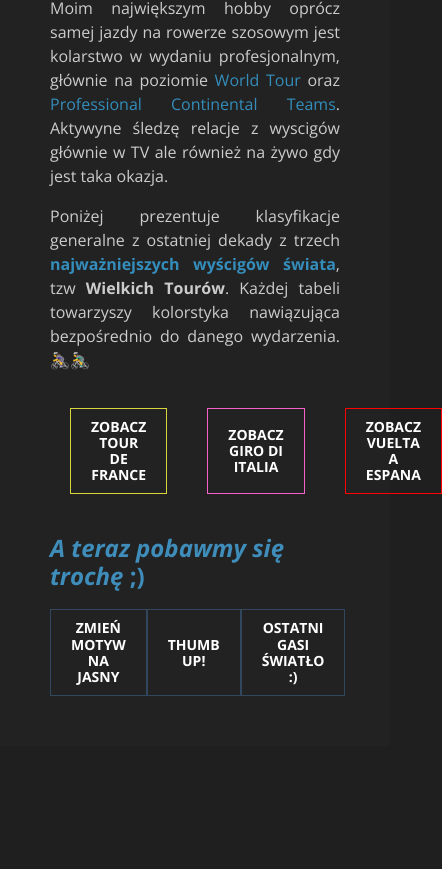
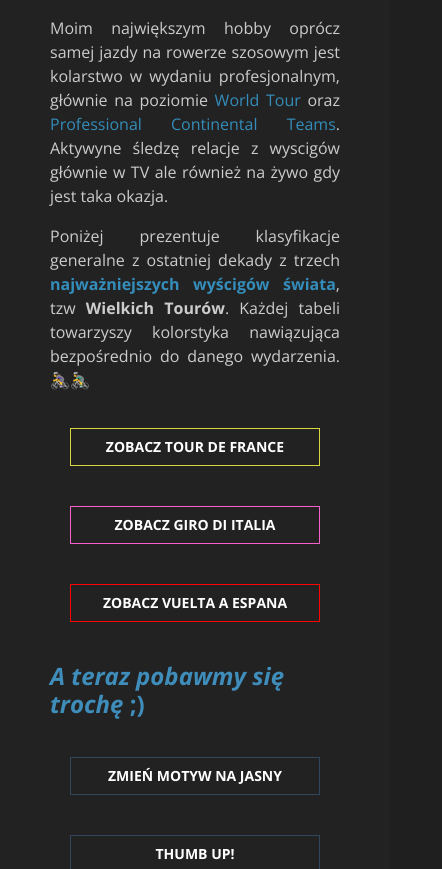
Before and after one commit to TSypko/homepage, a plain HTML site: page index.html in a window 390 px wide. Shown: the part 1131-2000 px from the top of the page, 442 px wide, since content can reach past the window. Before the commit the page ends 1877 px from the top, so only its background shows below. Drawn offline with nearby package versions, Linux system fonts and the light colour scheme.

Commit message:
added media queries to buttons

```diff
--- a/css/footer.css
+++ b/css/footer.css
@@ -19,6 +19,13 @@
   display: flex;
   justify-content: space-evenly;
 }
+@media (max-width: 767px) {
+  .footer__buttons  {
+    display: flex;
+    flex-direction: column;
+
+  }
+}
 .footer__gifImage {
   display: none;
 }
--- a/css/hobby.css
+++ b/css/hobby.css
@@ -1,6 +1,13 @@
 .hobby__buttons {
   display: flex;
   justify-content: space-evenly;
+}
+@media (max-width: 767px) {
+  .hobby__buttons  {
+    display: flex;
+    flex-direction: column;
+
+  }
 }
 .hobby__button {
   font-family: "Open Sans", sans-serif;
--- a/css/main.css
+++ b/css/main.css
@@ -34,6 +34,7 @@
 
 .main__button {
   padding: 10px 20px;
+  margin: 20px 20px;
   color: #fff;
   background-color: transparent;
   border: 1px solid #30475e;
```
